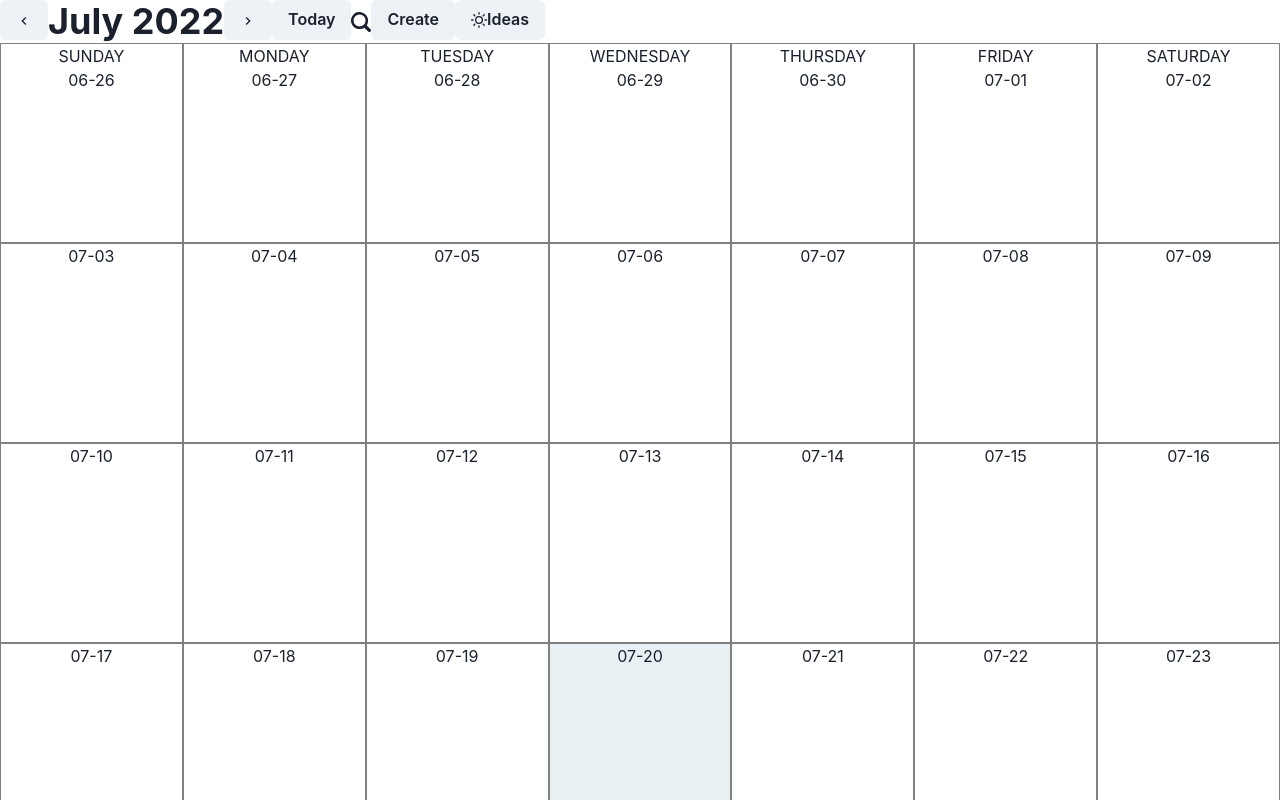
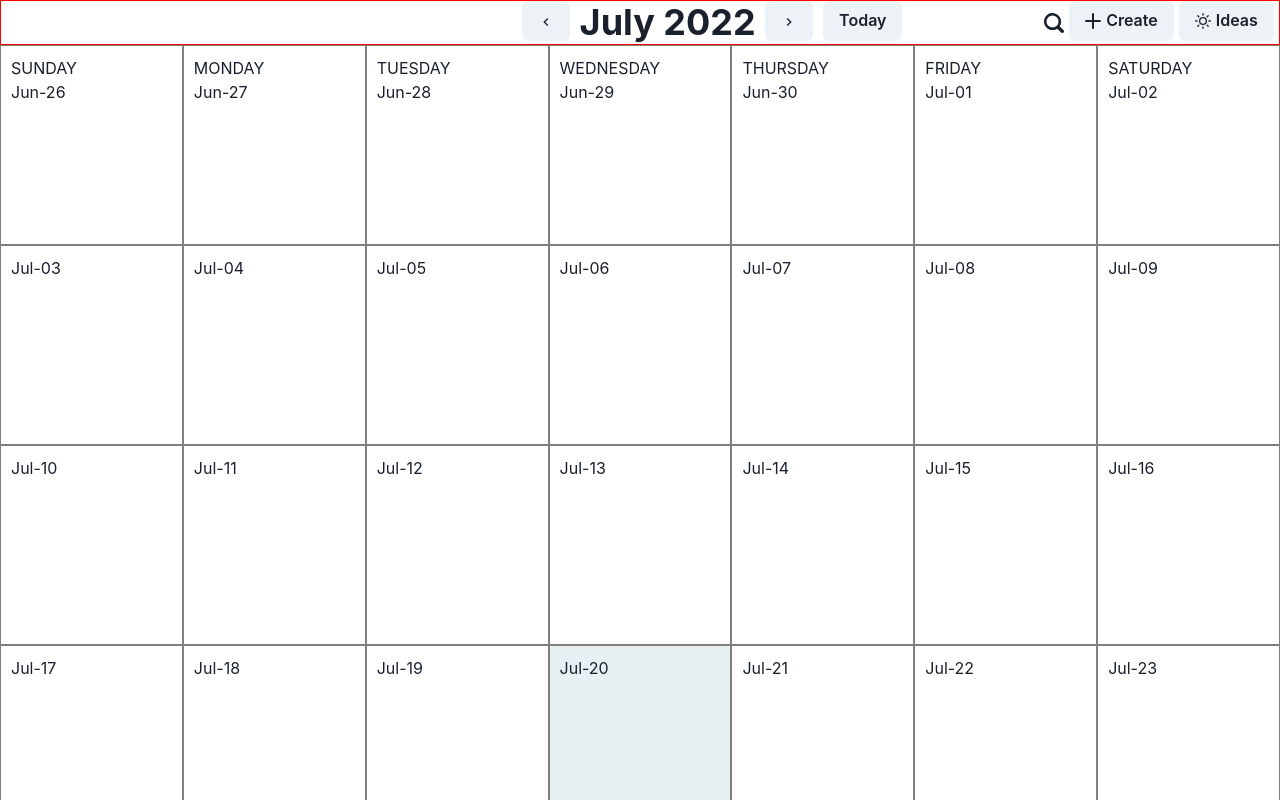
Before and after one commit to ArjunSinghBhakuni/CoSchedule.com-, a React (Create React App) app: page / in a window 1280 px wide. Shown: the top 800 px of the page. Built offline with nearby package versions, Linux system fonts and the light colour scheme.

Commit message:
add button

```diff
--- a/src/components/CalenderHeader.jsx
+++ b/src/components/CalenderHeader.jsx
@@ -1,4 +1,4 @@
-import { ChevronLeftIcon, ChevronRightIcon,Search2Icon,SunIcon } from '@chakra-ui/icons';
+import { ChevronLeftIcon, ChevronRightIcon,Search2Icon,SunIcon,AddIcon } from '@chakra-ui/icons';
 import { Box, Button, Flex, Heading,Center } from '@chakra-ui/react'
 import dayjs from 'dayjs';
 import React, { useContext, useState } from 'react'
@@ -23,7 +23,10 @@ const CalenderHeader = () => {
   return (
     <Box >
 
-      <Flex>
+      <Flex border={"1px solid red"} justifyContent="space-between">
+
+        <Box display={"flex"} marginLeft="40%"  justifyContent={"space-evenly"}  w="400px">
+
 
 
       <Button onClick={handlePrevMonth}>
@@ -47,13 +50,19 @@ const CalenderHeader = () => {
       >
         Today
       </Button>
+        </Box>
+        <Box display={"flex"}  justifyContent={"space-evenly"}  w="15rem">
+
+
 <Center>
 
       <Search2Icon  w={5} h={5} />
 </Center>
-<Button>Create</Button>
-<Button>{<SunIcon/>}Ideas </Button>
 
+<Button  >{<AddIcon marginRight={"0.3rem"}/>}{" "} Create</Button>
+<Button>{<SunIcon marginRight={"0.3rem"}/>}{" "} Ideas </Button>
+
+        </Box>
         </Flex>
     </Box>
   )
--- a/src/components/Day.jsx
+++ b/src/components/Day.jsx
@@ -1,6 +1,8 @@
 import React from "react";
-import { Box, Grid, GridItem } from "@chakra-ui/react";
+import { Box, Grid, GridItem, Text ,Flex} from "@chakra-ui/react";
 import dayjs from "dayjs";
+import { AddIcon } from "@chakra-ui/icons";
+import "./day.css"
 const Day = ({ day, rowIdx }) => {
   function getCurrentDayClass() {
     return day.format("DD-MM-YY") === dayjs().format("DD-MM-YY")
@@ -8,19 +10,28 @@ const Day = ({ day, rowIdx }) => {
       : "";
   }
 
+
+
   return (
-    <Box
+    <Box class="myDIV"
+    p="10px"
       border={"1px solid grey"}
       w="167"
       h="200px"
+      textAlign="start"
       bgColor={`${getCurrentDayClass()}`}
     >
-      <header>
+      <Text>
         {rowIdx === 0 && (
           <p className="text-sm mt-1">{day.format("dddd").toUpperCase()}</p>
         )}
-        <p>{day.format("MM-DD")}</p>
-      </header>
+      </Text>
+      <Flex justifyContent="space-between"  >
+
+        <Text>{day.format("MMM-DD")}</Text>
+        <AddIcon class="hide" />
+      </Flex>
+
     </Box>
   );
 };
--- /dev/null
+++ b/src/components/day.css
@@ -0,0 +1,8 @@
+.hide {
+ display: none;
+}
+
+.myDIV:hover + .hide {
+ display: block;
+ color: red;
+}
```
Also changed, not shown: src/components/CreateNewProject.jsx (added, +9 -0 lines).
